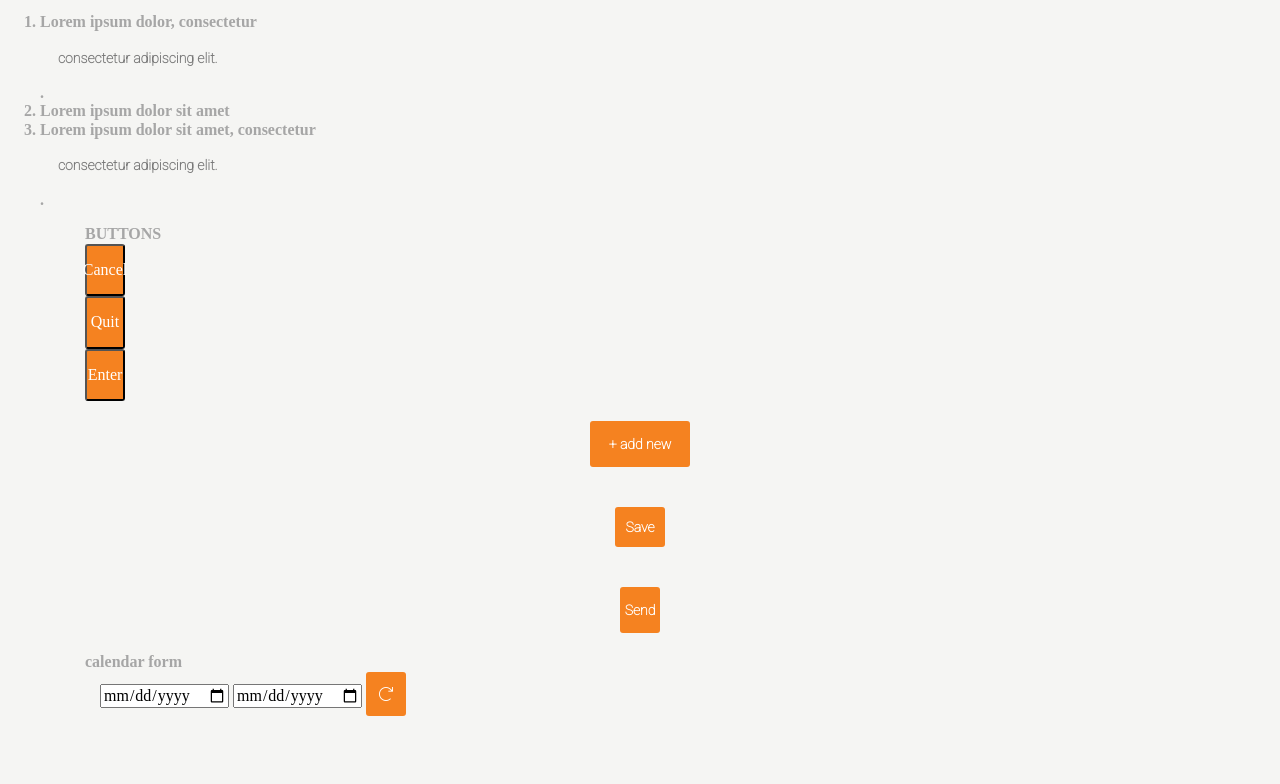
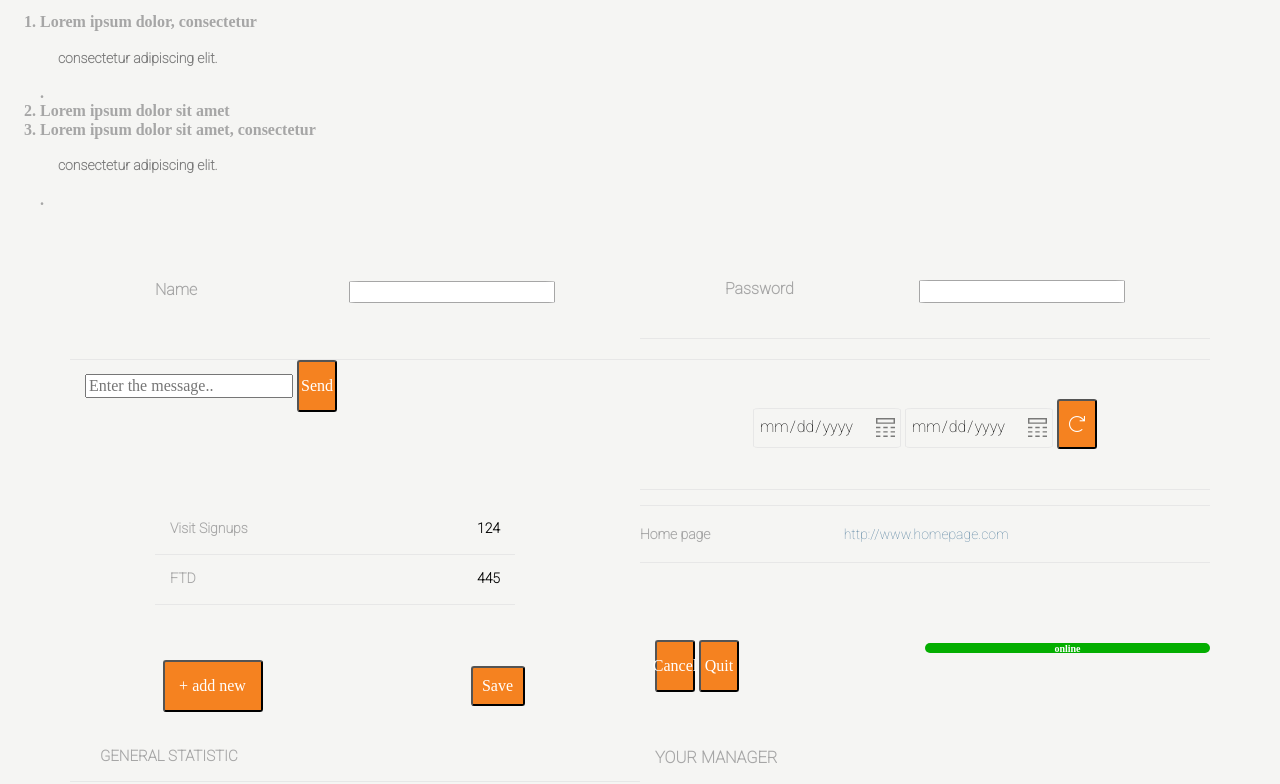
Before and after one commit to paukol/Solo-project, a website: page styleguide.html in a window 1280 px wide. Shown: the part 715-1499 px from the top of the page. Before the commit the page ends 1431 px from the top, so only its background shows below. Drawn offline with Linux system fonts and the light colour scheme; a web font is replaced by a local one.

Commit message:
Add styleguide

```diff
--- a/styleguide.html
+++ b/styleguide.html
@@ -1,9 +1,10 @@
 <!DOCTYPE html>
 <html lang="en">
+
 <head>
     <meta charset="UTF-8">
     <meta name="viewport" content="width=device-width, initial-scale=1.0">
-  <meta http-equiv="X-UA-Compatible" content="ie=edge">
+    <meta http-equiv="X-UA-Compatible" content="ie=edge">
     <title>Just do it</title>
     <link rel="stylesheet" href="https://cdnjs.cloudflare.com/ajax/libs/font-awesome/5.9.0/css/all.min.css">
     <link rel="preconnect" href="https://fonts.gstatic.com">
@@ -40,56 +41,106 @@
         <li>Lorem ipsum dolor <strong>sit amet</strong></li>
         <li>Lorem ipsum dolor <strong>sit amet</strong>, consectetur <a href="#">consectetur adipiscing elit.</a>.</li>
     </ol>
+    <div class="container">
+        <div class="row">
+            <div class=" col-6 personal-wrapper">
+                <form class="personal-form">
+                    <div class="field">
+                        <label>Name</label>
+                        <input type="text" name="user-name">
+                    </div>
+                </form>
+            </div>
 
-    <div class="container">BUTTONS
-        <div class="row">
-            <div class="col">
-                <button class="btn cancel js--close-modal">Cancel</button>
-            </div>
-        </div>
-        <div class="row">
-            <div class="col ">
-                <button class="btn js--close-modal">Quit</button>
-            </div>
-        </div>
-        <div class="row">
-            <div class="col ">
-                <button class="btn js--close-modal">Enter</button>
-            </div>
-        </div>
-        <div class="row">
-            <div class="col ">
-                <div class="button-wrapper">
-                    <a href="#" class="btn btn-add">+ add new</a>
-                </div>
-            </div>
-        </div>
-        <div class="row">
-            <div class="col ">
-                <div class="button-wrapper">
-                    <a href="#" class="btn btn-save">Save</a>
-                </div>
-            </div>
-        </div>
-        <div class="row">
-            <div class="col ">
-                <div class="button-wrapper">
-                    <a href="#" class="btn btn-input">Send</a>
+            <div class=" col-6 personal-wrapper">
+                <div class="password-wrapper">
+                    <form class="personal-form">
+                        <div class="field">
+                            <label>Password</label>
+                            <input type="password" name="user-password">
+                        </div>
+                    </form>
                 </div>
             </div>
         </div>
     </div>
-    <div class="container">calendar form
-        <div >
-            <div class="col">
+    <div class="container">
+        <div class="row">
+            <div class="col-6 answer-box">
+                <input class="chat-input" type="text" placeholder="Enter the message..">
+                <button class="btn btn-input">Send</button>
+            </div>
+            <div class="col-6 body-form">
                 <form>
                     <input class="form-field" type="date">
                     <input class="form-field" type="date">
-                    <a href="#" class="btn btn-refresh icon-refresh"></a>
+                    <button class="btn btn-refresh icon-refresh"></button>
                 </form>
             </div>
         </div>
     </div>
+
+    <div class="container">
+        <div class="row">
+            <div class="col-6 table-wrapper">
+                <div class="table-row-wrapper">
+                    <div class="records">
+                        <div class="column">
+                            <div class="table-row">
+                                <p>Visit Signups</p>
+                                <p class="number">124</p>
+                            </div>
+                        </div>
+                        <div class="column">
+                            <div class="table-row">
+                                <p>FTD</p>
+                                <p class="number">445</p>
+                            </div>
+                        </div>
+                    </div>
+                </div>
+            </div>
+            <ul class="col-6 links-column">
+                <li>
+                    <p>Home page</p>
+                    <a href="#">http://www.homepage.com</a>
+                    <div class="icons-list">
+                        <a class="icon-links icons" alt=""></a>
+                        <a class="icon-trash icons" alt=""></a>
+                    </div>
+                </li>
+            </ul>
+        </div>
+    </div>
+
+    <div class="container">
+        <div class="row">
+            <div class="col-3 button-wrapper">
+                <button class="btn btn-add">+ add new</button>
+            </div>
+            <div class="col-3 button-wrapper">
+                <button class="btn btn-save">Save</button>
+            </div>
+            <div class="buttons col-3">
+                <button class="btn cancel js--close-modal">Cancel</button>
+                <button class="btn js--close-modal">Quit</button>
+            </div>
+            <p class="col-3 btn-online">online</p>
+        </div>
+    </div>
+
+    <div class="container">
+        <div class="row">
+            <div  class="col-6 title">
+                <h3>General statistic</h3>
+              </div>
+              <div class="col-6 manager-title">
+                <h3>Your Manager</h3>
+              </div>
+            </div>
+        </div>
+
+
 </body>
 
 </html>
```
